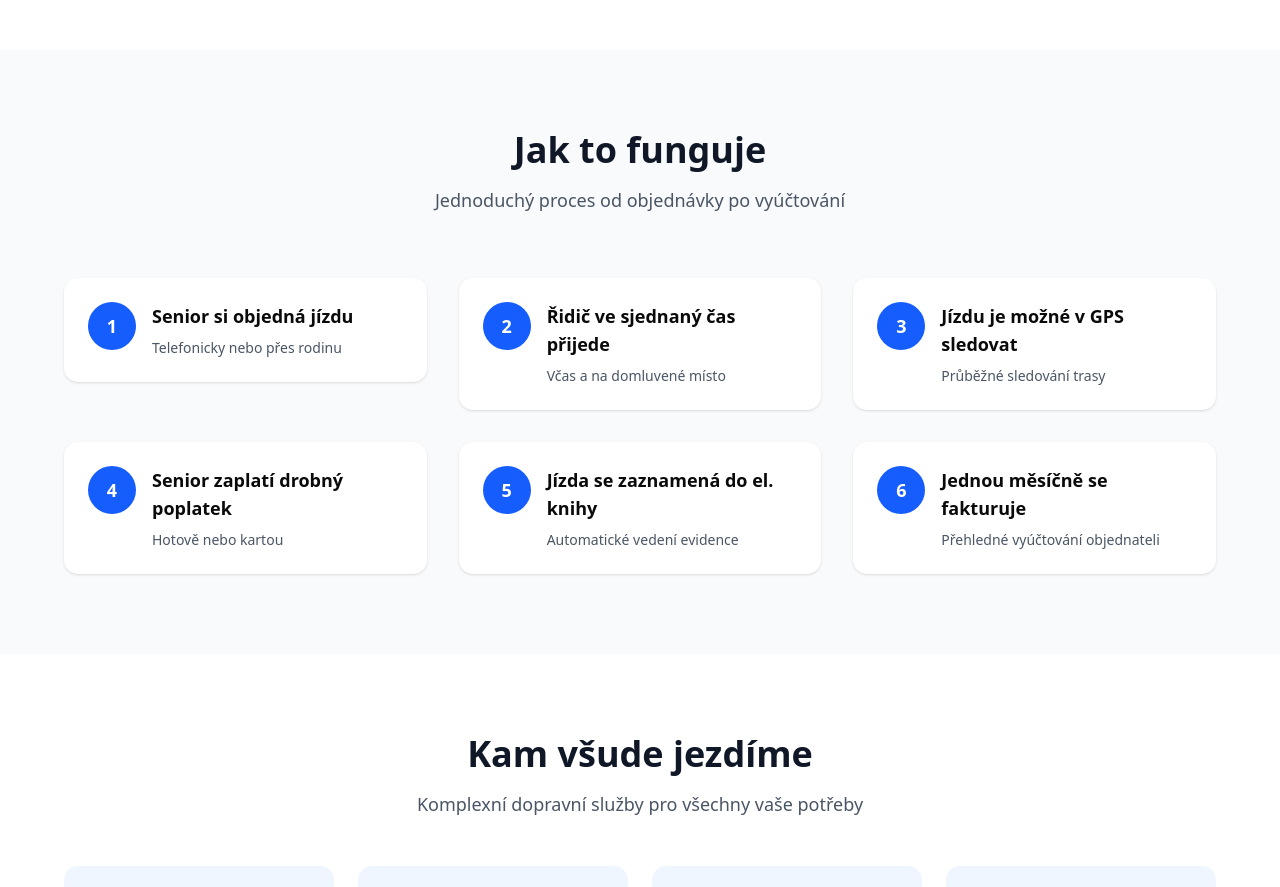
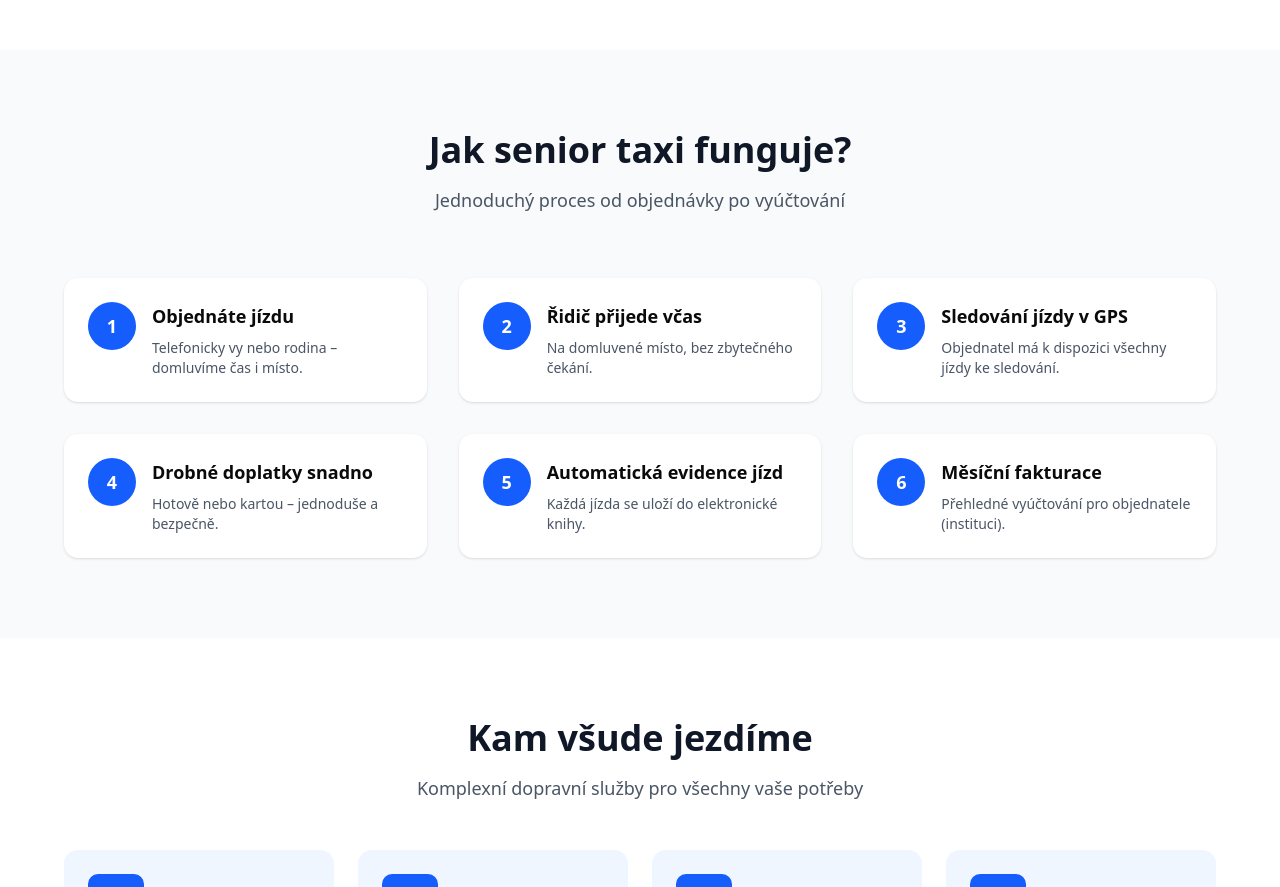
Before and after one commit to Agillis24/senior_taxi, a React (Vite) app: page / in a window 1280 px wide. Shown: the part 940-1827 px from the top of the page. Built offline with nearby package versions, Linux system fonts and the light colour scheme.

Commit message:
Update titles and descriptions in HowItWorks component

```diff
--- a/src/components/HowItWorks.tsx
+++ b/src/components/HowItWorks.tsx
@@ -1,28 +1,28 @@
 export function HowItWorks() {
   const steps = [
     {
-      title: 'Senior si objedná jízdu',
-      description: 'Telefonicky nebo přes rodinu',
+      title: 'Objednáte jízdu',
+      description: 'Telefonicky vy nebo rodina – domluvíme čas i místo.',
     },
     {
-      title: 'Řidič ve sjednaný čas přijede',
-      description: 'Včas a na domluvené místo',
+      title: 'Řidič přijede včas',
+      description: 'Na domluvené místo, bez zbytečného čekání.',
     },
     {
-      title: 'Jízdu je možné v GPS sledovat',
-      description: 'Průběžné sledování trasy',
+      title: 'Sledování jízdy v GPS',
+      description: 'Objednatel má k dispozici všechny jízdy ke sledování.',
     },
     {
-      title: 'Senior zaplatí drobný poplatek',
-      description: 'Hotově nebo kartou',
+      title: 'Drobné doplatky snadno',
+      description: 'Hotově nebo kartou – jednoduše a bezpečně.',
     },
     {
-      title: 'Jízda se zaznamená do el. knihy',
-      description: 'Automatické vedení evidence',
+      title: 'Automatická evidence jízd',
+      description: 'Každá jízda se uloží do elektronické knihy.',
     },
     {
-      title: 'Jednou měsíčně se fakturuje',
-      description: 'Přehledné vyúčtování objednateli',
+      title: 'Měsíční fakturace',
+      description: 'Přehledné vyúčtování pro objednatele (instituci).',
     },
   ];
 
@@ -31,7 +31,7 @@ export function HowItWorks() {
       <div className="container mx-auto px-4">
         <div className="text-center mb-16">
           <h2 className="text-3xl md:text-4xl font-bold text-gray-900 mb-4">
-            Jak to funguje
+            Jak senior taxi funguje?
           </h2>
           <p className="text-lg text-gray-600 max-w-3xl mx-auto">
             Jednoduchý proces od objednávky po vyúčtování
```
